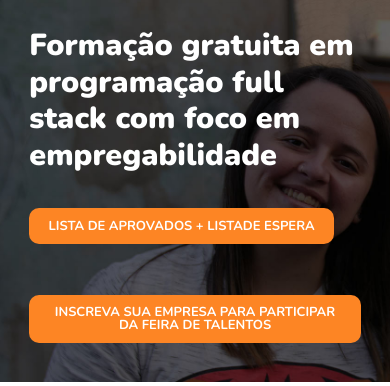
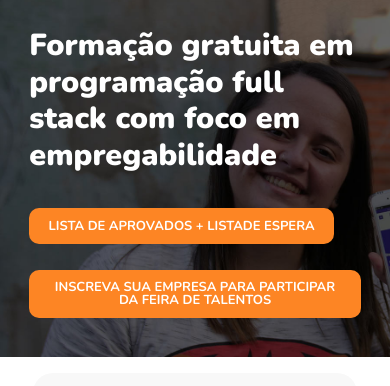
Before and after one commit to WillianStephano/RecodePro-Clone, a plain HTML site: page index.html in a window 390 px wide. Shown: the part 142-528 px from the top of the page. Drawn offline with nearby package versions, Linux system fonts and the light colour scheme.

Commit message:
Correção de erro em espaçamento de botões

```diff
--- a/CSS/cabecalho.css
+++ b/CSS/cabecalho.css
@@ -104,8 +104,6 @@ html{
    justify-content: space-between;
 }
 
-.link_menu_lista_bt i{
-}
 
 .txt_teste{
    border-left: 1px solid white;
--- a/CSS/responsivo.css
+++ b/CSS/responsivo.css
@@ -86,7 +86,7 @@
    }
 
    .botoes_intro{
-      height: 16vh;
+      height: 110px;
    }
 
    .bt_intro{
```
